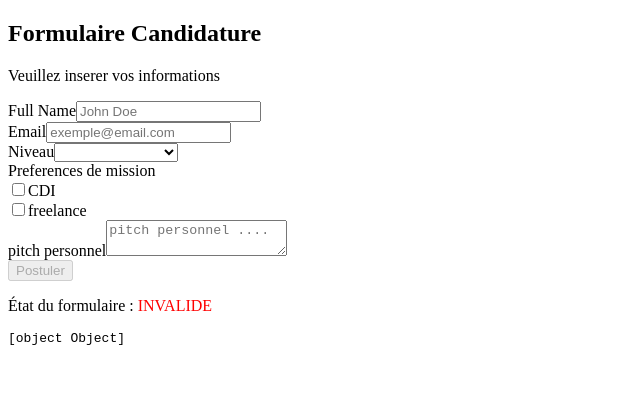
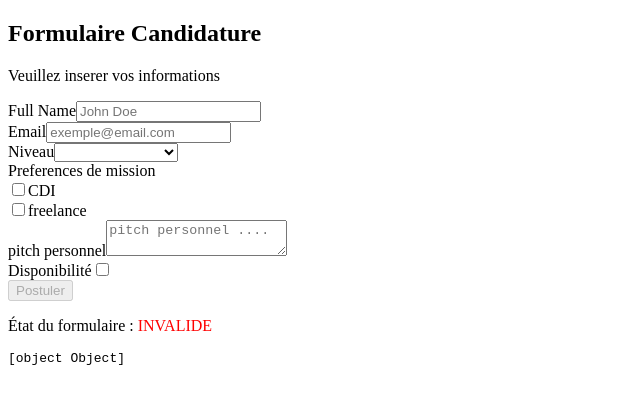
Before and after one commit to ihassis/atelierfinale4angular, an Angular app: page / in a window 1280 px wide. Shown: the top 404 px of the page, without its empty margins (0-640 px from the left). Built offline with nearby package versions, Linux system fonts and the light colour scheme.

Commit message:
section disponibilité est ajouté

```diff
--- a/src/app/candidate-form/candidate-form.component.html
+++ b/src/app/candidate-form/candidate-form.component.html
@@ -80,6 +80,10 @@
         <label for="pitch-personnel">pitch personnel</label>
         <textarea name="pitch-personnel" id="pitch" placeholder="pitch personnel ...." maxlength="200"></textarea>
       </div>
+      <div class="form-group">
+        <label for="dispobilite">Disponibilité</label>
+        <input type="checkbox" name="disponibilité" [(ngModel)]="immediat">
+      </div>
 
 
       <button type="submit" [disabled]="loginForm.invalid">
--- a/src/app/candidate-form/candidate-form.component.ts
+++ b/src/app/candidate-form/candidate-form.component.ts
@@ -17,6 +17,7 @@ export class CandidateFormComponent {
   };
   level:String = 'junior';
   accepted:boolean = false;
+  immediat:boolean = false;
   options = [
     {id:1, label:'CDI', checked:false},
     {id:2,label:'freelance',checked:false}
```
